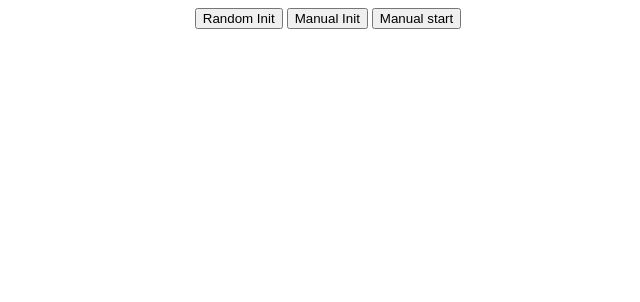
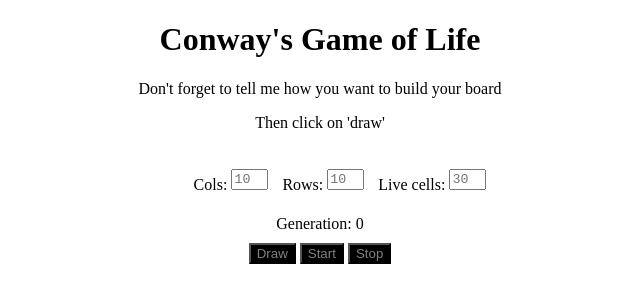
Before and after one commit to Soimuen11/Jon-Conway-s-Game-Of-Life, a plain HTML site: page index.html in a window 1280 px wide. Shown: the whole page, without its empty margins (320-960 px from the left). Drawn offline with nearby package versions, Linux system fonts and the light colour scheme.

Commit message:
redesigned GoL

```diff
--- a/css/stylesheet.css
+++ b/css/stylesheet.css
@@ -1,22 +1,31 @@
-html, body{
-	width:100%;
-	height:100%;
+html {
+    position: relative;
+    height: 100%;
 	text-align:center;
+}
+
+#board{
 }
 
 table{
 	border-collapse:collapse;
 	margin:auto;
+    min-width: 400px;
+	min-height: 400px;
+	max-width: 700px;
+    max-height: 700px;
 }
 
 button{
+		background-color: black;
+		color: grey;
 		margin:auto;
 }
 
 td{
-    border: 2px solid #333;
-    height: 30px;
-    width: 30px;
+		border: 2px solid white;
+		height: auto;
+		width: auto;
 		text-align:center;
 		vertical-align:middle;
 		font-family:"Comic Sans MS";
@@ -28,3 +37,23 @@ td{
 .black{
 	background-color: black;
 }
+
+li{
+		list-style: none;
+		display: inline-block;
+		padding: 5px;
+}
+
+ul{
+		display: inline-block;
+}
+
+textarea{
+		resize: none;
+		overflow: auto;
+		outline: blue;
+}
+
+#separator{
+		height: 10px;
+}
--- a/index.html
+++ b/index.html
@@ -6,12 +6,25 @@
 				<link rel="stylesheet" href="./css/stylesheet.css">
 		</head>
 		<body>
-
-				<button id='random_init'>Random Init</button>
-				<button id='manual_init'>Manual Init</button>
-				<button id='manual_start'>Manual start</button>
+				<div id="options">
+						<h1>Conway's Game of Life</h1>
+						<p>Don't forget to tell me how you want to build your board</p>
+						<p>Then click on 'draw'</p>
+						<p></p>
+						<ul>
+								<li >Cols: <textarea id='col' onclick="this.focus();this.select()" placeholder='10' rows='1' cols='2'></textarea></li>
+								<li >Rows: <textarea id='row' onclick="this.focus();this.select()" placeholder='10' rows='1' cols='2'></textarea></li>
+								<li>Live cells: <textarea id='alive' onclick="this.focus();this.select()" placeholder='30' rows='1' cols='2'></textarea></li>
+						</ul>
+						<div id="counter"> Generation: 0</div>
+				</div>
+				<div id="separator"></div>
+				<button id='draw'>Draw</button>
+				<button id='start'>Start</button>
+				<button id='stop'>Stop</button>
+				<div id="separator"></div>
 				<div id='board'></div>
 				<script src='https://code.jquery.com/jquery-3.4.1.js'></script>
 				<script src='./js/script.js'></script>
 		</body>
-</html>
+ </html>
```
Lines whose indentation alone changed are shown as unchanged.
